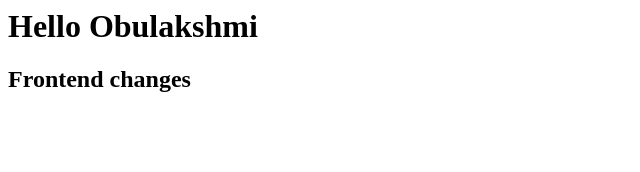
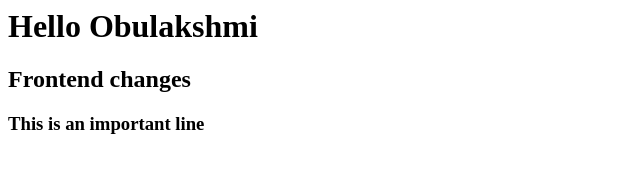
Before and after one commit to Obu1989/Sampledemo, a plain HTML site: page index.html in a window 1280 px wide. Shown: the whole page, without its empty margins (0-640 px from the left). Drawn offline with Linux system fonts and the light colour scheme.

Commit message:
Add important line to frontend changes section

```diff
--- a/index.html
+++ b/index.html
@@ -1,2 +1,3 @@
 <h1>Hello Obulakshmi</h1>
 <h2>Frontend changes</h2>
+<h3>This is an important line</h3>
```
